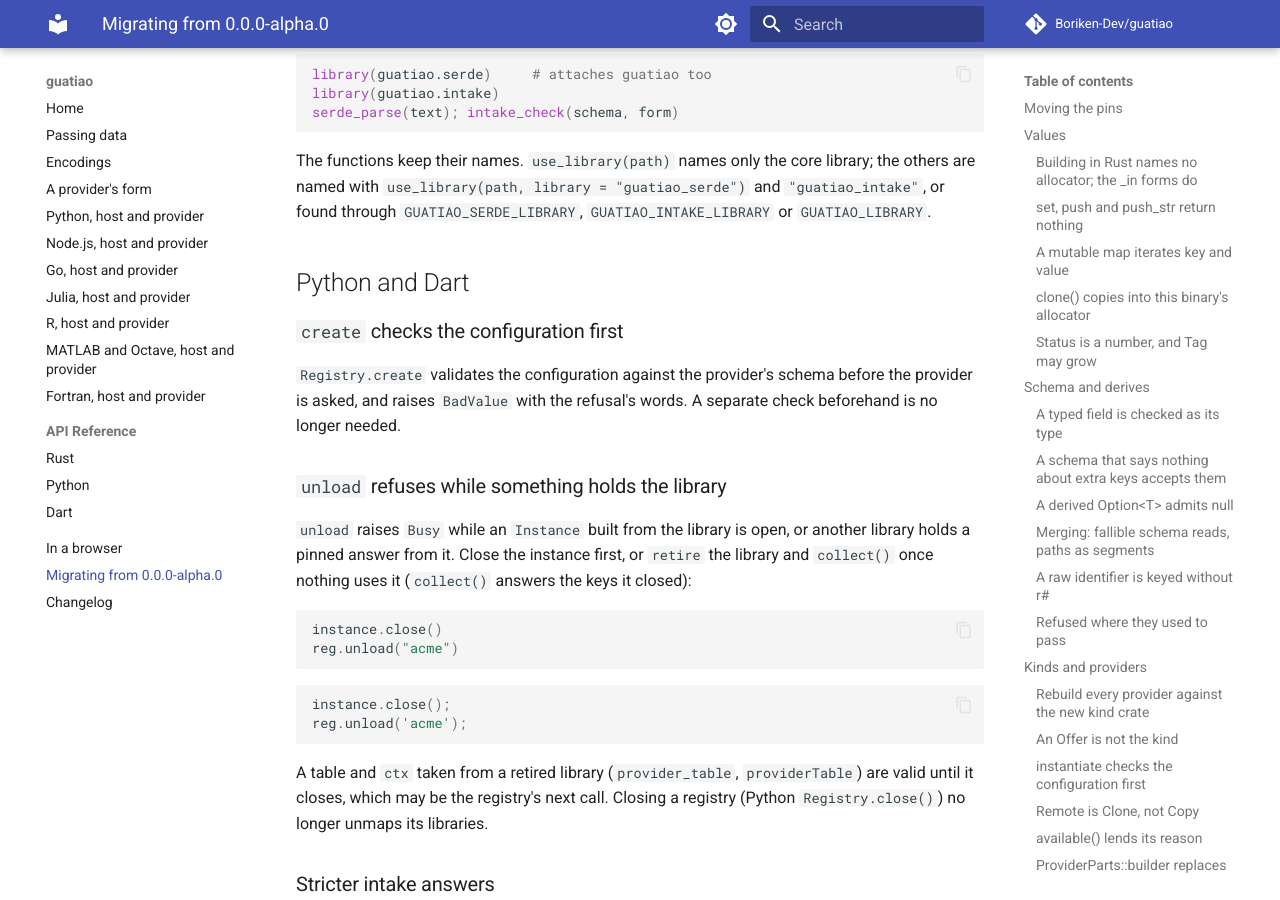
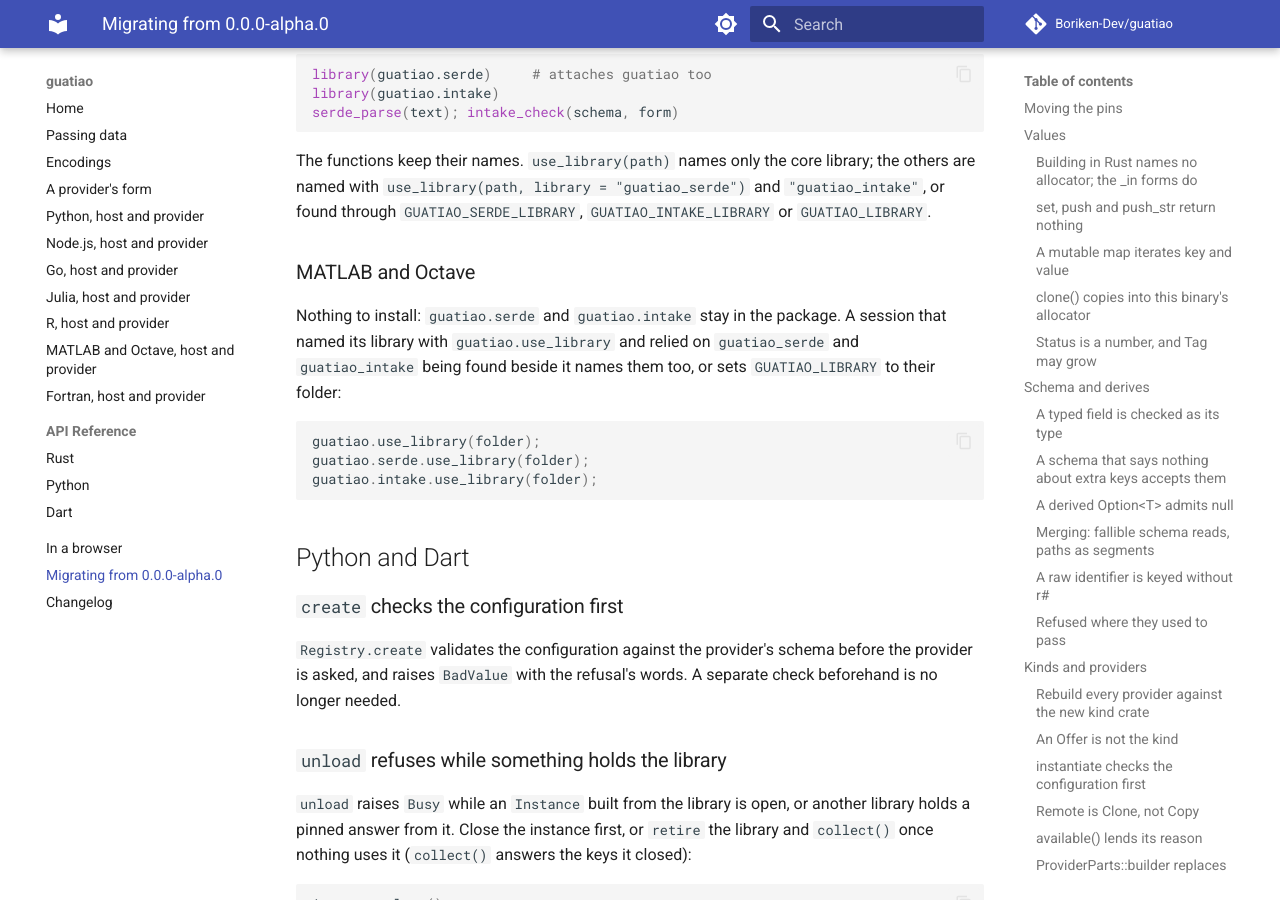
Before and after one commit to Boriken-Dev/guatiao, an MkDocs documentation site: the page built from docs/migrating.md, in a window 1280 px wide and 900 px high, scrolled down 18683 px. Built offline with MkDocs 1.6.1 and Material for MkDocs 9.7.7, drawn with Linux system fonts in a browser that asks for light colours; comment, search, counter and statistics services are not loaded.

Commit message:
docs: the MATLAB and Octave lookup in the changelog and the migration

````diff
--- a/docs/migrating.md
+++ b/docs/migrating.md
@@ -961,6 +961,19 @@ library; the others are named with `use_library(path, library =
 "guatiao_serde")` and `"guatiao_intake"`, or found through
 `GUATIAO_SERDE_LIBRARY`, `GUATIAO_INTAKE_LIBRARY` or `GUATIAO_LIBRARY`.
 
+### MATLAB and Octave
+
+Nothing to install: `guatiao.serde` and `guatiao.intake` stay in the
+package. A session that named its library with `guatiao.use_library`
+and relied on `guatiao_serde` and `guatiao_intake` being found beside it
+names them too, or sets `GUATIAO_LIBRARY` to their folder:
+
+```matlab
+guatiao.use_library(folder);
+guatiao.serde.use_library(folder);
+guatiao.intake.use_library(folder);
+```
+
 ## Python and Dart
 
 ### `create` checks the configuration first
````
Also changed, not shown: CHANGELOG.md (+5 -0 lines).
